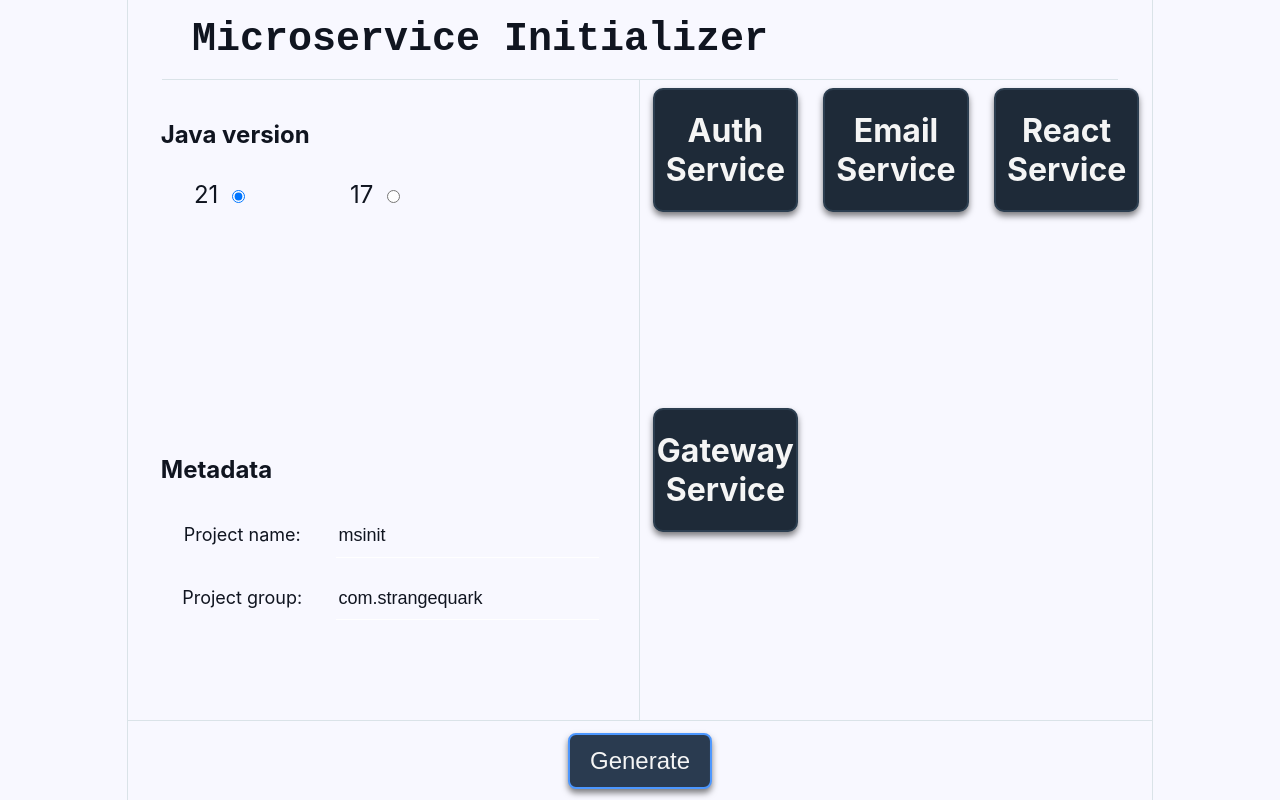
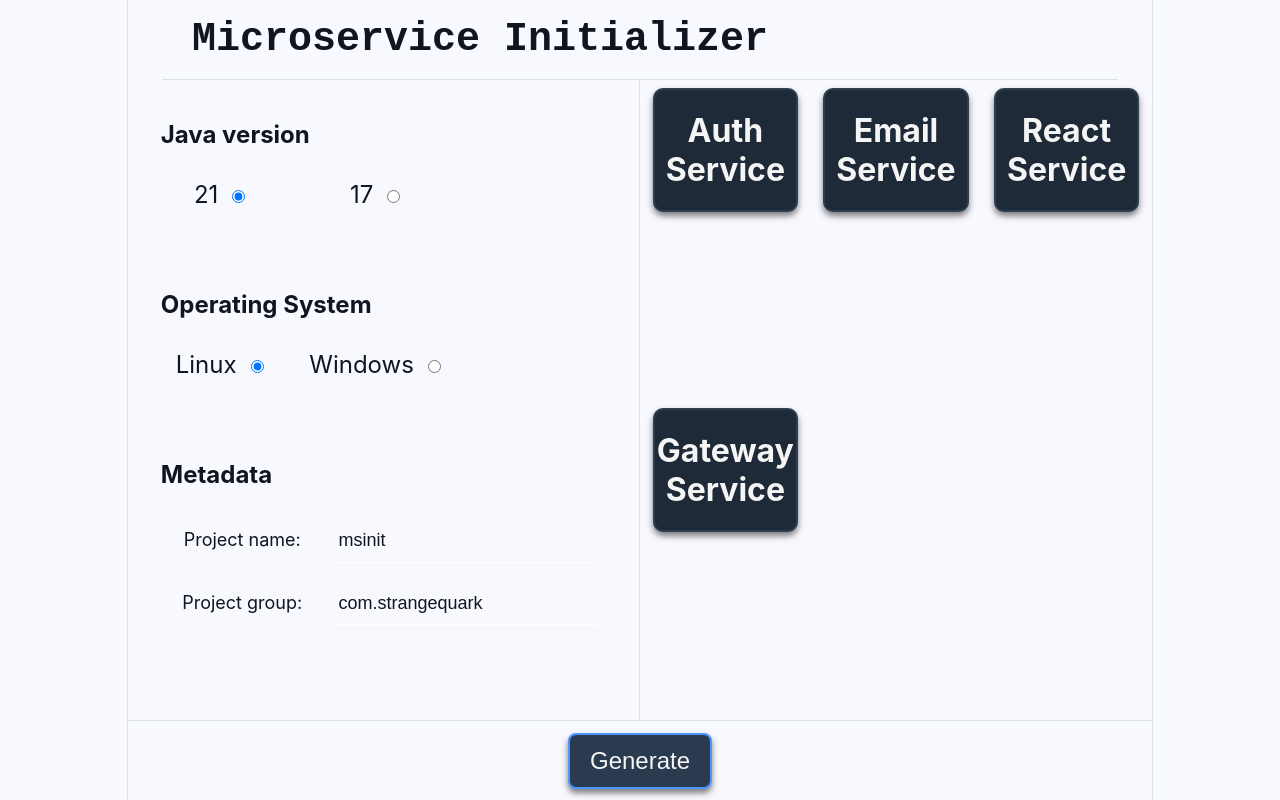
Before and after one commit to StrangeQuark/msinit, a React (Create React App) app in the folder reactservice/: page / in a window 1280 px wide. Built offline with nearby package versions, Linux system fonts and the light colour scheme.

Commit message:
Add functionality for choosing OS

```diff
--- a/reactservice/package.json
+++ b/reactservice/package.json
@@ -14,7 +14,7 @@
     "web-vitals": "^2.1.4"
   },
   "scripts": {
-    "start": "set PORT=3001 && react-scripts start",
+    "start": "PORT=3001 react-scripts start",
     "build": "react-scripts build",
     "test": "react-scripts test",
     "eject": "react-scripts eject"
--- a/reactservice/src/components/ConfigurationContainer.js
+++ b/reactservice/src/components/ConfigurationContainer.js
@@ -26,15 +26,22 @@ const ConfigurationContainer = ({projectUtil}) => {
               <h2>Java version</h2>
 
               <label>
-                  21<input type="radio" name="option" value="21" onChange={(e) => projectUtil.setJavaVersion(e.target.value)} checked={projectUtil.javaVersion === '21'} />
+                  21<input type="radio" name="javaVersion" value="21" onChange={(e) => projectUtil.setJavaVersion(e.target.value)} checked={projectUtil.javaVersion === '21'} />
               </label>
               <label>
-                  17<input type="radio" name="option" value="17" onChange={(e) => projectUtil.setJavaVersion(e.target.value)} checked={projectUtil.javaVersion === '17'}/>
+                  17<input type="radio" name="javaVersion" value="17" onChange={(e) => projectUtil.setJavaVersion(e.target.value)} checked={projectUtil.javaVersion === '17'}/>
               </label>
             </div>
 
-            <div>
+            <div id="middle-config-div" className="middleConfigDiv">
+              <h2>Operating System</h2>
 
+              <label>
+                  Linux<input type="radio" name="OS" value="linux" onChange={(e) => projectUtil.setOS(e.target.value)} checked={projectUtil.OS === 'linux'} />
+              </label>
+              <label>
+                  Windows<input type="radio" name="OS" value="windows" onChange={(e) => projectUtil.setOS(e.target.value)} checked={projectUtil.OS === 'windows'}/>
+              </label>
             </div>
 
             <div id="bottom-config-div" className="bottomConfigDiv">
--- a/reactservice/src/components/css/ConfigurationContainer.css
+++ b/reactservice/src/components/css/ConfigurationContainer.css
@@ -14,6 +14,7 @@
     height: 5vh;
 }
 
+.middleConfigDiv label,
 .topConfigDiv label {
     padding-bottom: 4vh;
     display: inline-block;
@@ -22,6 +23,7 @@
     width: 33%;
 }
 
+.middleConfigDiv input,
 .topConfigDiv input {
     width: 20%;
 }
--- a/reactservice/src/pages/Home.js
+++ b/reactservice/src/pages/Home.js
@@ -8,6 +8,7 @@ const Home = () => {
     const[projectName, setProjectName] = useState('msinit')
     const[projectGroup, setProjectGroup] = useState("com.strangequark")
     const[javaVersion, setJavaVersion] = useState('21')
+    const[OS, setOS] = useState('linux')
     const[items, setItems] = useState([
         { name: "Auth Service", isSelected: false, repo: "authservice", branch: "main" },
         { name: "Email Service", isSelected: false, repo: "emailservice", branch: "main" },
@@ -28,7 +29,9 @@ const Home = () => {
         projectGroup,
         setProjectGroup,
         javaVersion,
-        setJavaVersion
+        setJavaVersion,
+        OS,
+        setOS
     }
 
     const generate = async () => {
@@ -49,7 +52,7 @@ const Home = () => {
                 headers: {
                     'Content-Type': 'application/json'
                 },
-                body: JSON.stringify({ repositories, projectGroup, javaVersion })
+                body: JSON.stringify({ repositories, projectGroup, javaVersion, OS })
             });
 
             if (!response.ok) {
```
Also changed, not shown: 1 other file (tests, documents, lock files or other folders).
